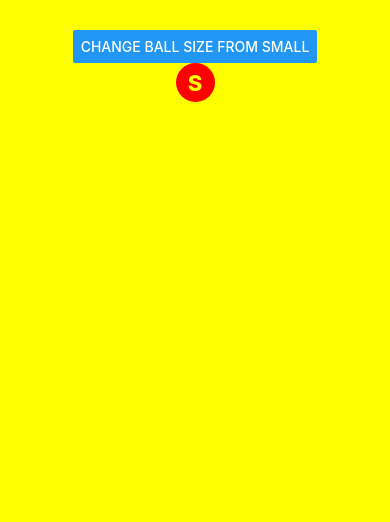
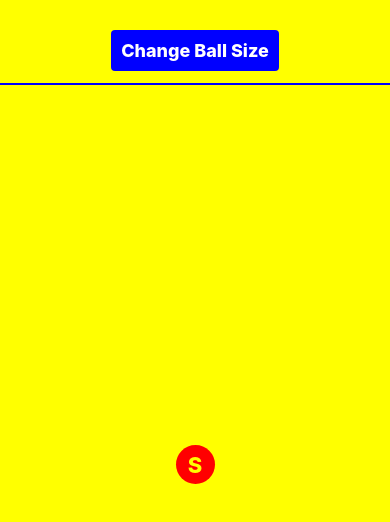
Before and after one commit to larioborges/ball-game, a React Native app: screen / in a window 390 px wide. Shown: the top 522 px of the page. Built offline with nearby package versions, Linux system fonts and the light colour scheme.

Commit message:
Enhancements

```diff
--- a/App.tsx
+++ b/App.tsx
@@ -1,9 +1,9 @@
 // import useMeasureGyro from './hooks/useMeasureGyro';
 // import Ball from './components/Ball';
-import GameBoard from './components/GameBoard';
+import Game from './components/Game';
 
 export default function App() {
   // console.log(useMeasureGyro());
 
-  return <GameBoard />;
+  return <Game />;
 }
--- a/components/BallSizeToggle.tsx
+++ b/components/BallSizeToggle.tsx
@@ -1,14 +1,30 @@
-import { Button } from 'react-native';
+import { Button, Pressable, StyleSheet, Text } from 'react-native';
 
 import { BallSizeProps } from '../types/BallSizeProps';
 
 export default function BallSizeToggle(props: BallSizeProps) {
   return (
-    <Button
-      title={`Change Ball Size from ${props.ballSize}`}
+    <Pressable
+      style={styles.button}
       onPress={() => {
         props.toggleBallSize();
       }}
-    />
+    >
+      <Text style={styles.btnText}>Change Ball Size</Text>
+    </Pressable>
   );
 }
+
+const styles = StyleSheet.create({
+  button: {
+    backgroundColor: 'blue',
+    padding: 10,
+    borderRadius: 4,
+    marginBottom: 12,
+  },
+  btnText: {
+    color: 'white',
+    fontWeight: '800',
+    fontSize: 18,
+  },
+});
--- /dev/null
+++ b/components/Board.tsx
@@ -0,0 +1,28 @@
+import { View, StyleSheet } from 'react-native';
+
+import Ball from './Ball';
+import { BallSizeProps } from '../types/BallSizeProps';
+
+export default function Board(props: BallSizeProps) {
+  return (
+    <View style={styles.container}>
+      <Ball
+        ballSize={props.ballSize}
+        toggleBallSize={props.toggleBallSize}
+      />
+    </View>
+  );
+}
+
+const styles = StyleSheet.create({
+  container: {
+    flex: 1,
+    alignItems: 'center',
+    justifyContent: 'center',
+    flexDirection: 'column',
+    width: '100%',
+    height: '100%',
+    borderTopWidth: 2,
+    borderColor: 'blue',
+  },
+});
--- a/components/GameBoard.tsx
+++ b/components/Game.tsx
@@ -1,10 +1,10 @@
 import { View, StyleSheet } from 'react-native';
 
-import Ball from './Ball';
 import BallSizeToggle from './BallSizeToggle';
+import Board from './Board';
 import useBallSizeState from '../hooks/useBallSizeState';
 
-export default function GameBoard() {
+export default function Game() {
   const { ballSize, toggleBallSize } = useBallSizeState();
 
   return (
@@ -13,7 +13,7 @@ export default function GameBoard() {
         ballSize={ballSize}
         toggleBallSize={toggleBallSize}
       />
-      <Ball
+      <Board
         ballSize={ballSize}
         toggleBallSize={toggleBallSize}
       />
```
Also changed, not shown: hooks/useBallSizePos.ts (added, +42 -0 lines).
